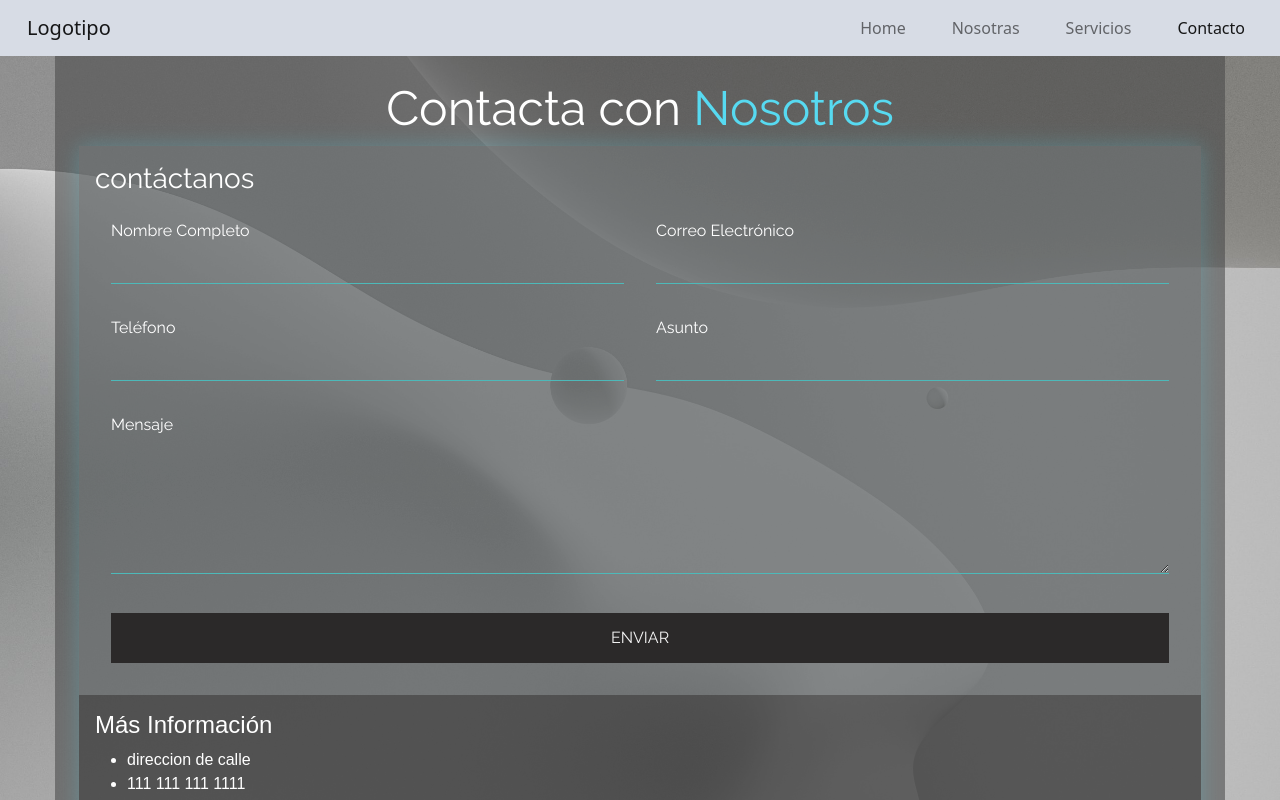
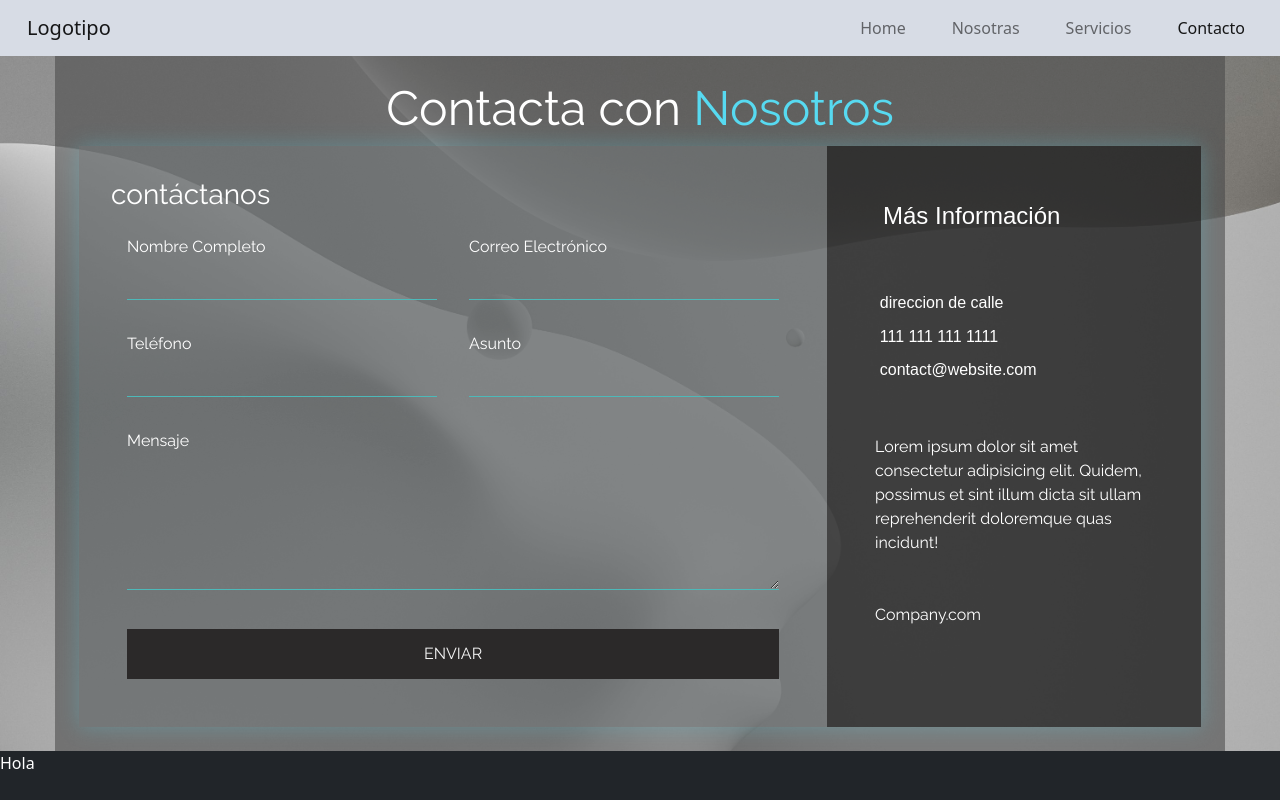
Before and after one commit to marioromero959/web-page-proyect, an Angular app: page /contacto in a window 1280 px wide. Shown: the top 800 px of the page. Built offline with nearby package versions, Linux system fonts and the light colour scheme.

Commit message:
terminado

```diff
--- a/src/app/contacto/componentes/contacto/contacto.component.html
+++ b/src/app/contacto/componentes/contacto/contacto.component.html
@@ -72,7 +72,7 @@
             <ul>
                 <li><i class="fas fa-map-marker-alt"></i>direccion de calle</li>
                 <li><i class="fas fa-phone"></i>111 111 111 1111</li>
-                <li><i class="fas fa-envelope-opne-text"></i>contact@website.com</li>
+                <li><i class="fas fa-envelope-open-text"></i>contact@website.com</li>
             </ul>
             <p>Lorem ipsum dolor sit amet consectetur adipisicing elit. Quidem, possimus et sint illum dicta sit ullam reprehenderit doloremque quas incidunt!</p>
             <p>Company.com</p>
--- a/src/app/contacto/componentes/contacto/contacto.component.scss
+++ b/src/app/contacto/componentes/contacto/contacto.component.scss
@@ -90,7 +90,7 @@ input[type=number] {
 }
 
 .contact-form form p{
-    margin: 0;
+     margin: 0;
     padding: 1em;
 }
 
@@ -116,10 +116,43 @@ input[type=number] {
 .contact-form  form button:focus{
     background: rgb(70, 169, 194);
     color: rgb(21, 22, 22);
-    transition: background-color 1s ease-out;
+    transition: background-color .8s ease-out;
     outline: 0;
 }
 
 .contact-info{
-    background-color: rgba(58, 57, 57, 0.548);
+    background-color: rgba(12, 11, 11, 0.548);
 }
+
+.contact-info h4,
+.contact-info ul,
+.contact-info p{
+    text-align: center;
+    margin: 0 0 1rem 0;
+}
+
+.contact-info ul{
+    list-style: none;
+}
+.contact-info ul li{
+    padding: .3em;
+}
+
+@media (min-width: 700px) {
+    body{
+        padding: 0 4rem;
+    }
+    .contact-wraper{
+        display: grid;
+        grid-template-columns: 2fr 1fr;
+    }
+    .contact-wraper > *{
+        padding: 2em;
+    }
+    .contact-info h4,
+    .contact-info ul,
+    .contact-info p{
+        padding: 1em;
+        text-align: left;
+    }
+}
--- a/src/app/servicios/componentes/servicios/servicios.component.scss
+++ b/src/app/servicios/componentes/servicios/servicios.component.scss
@@ -7,7 +7,7 @@
 header{
     width: 100%;
     padding: 50px ;
-    background-color: rgba(118, 215, 245, 0.247);
+    background-color: rgba(119, 120, 121, 0.432);
     text-align: center;
     display: flex;
     flex-direction: column;
```
